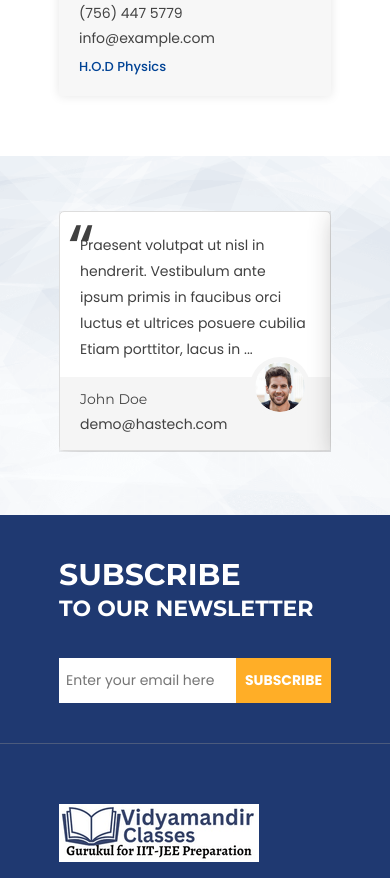
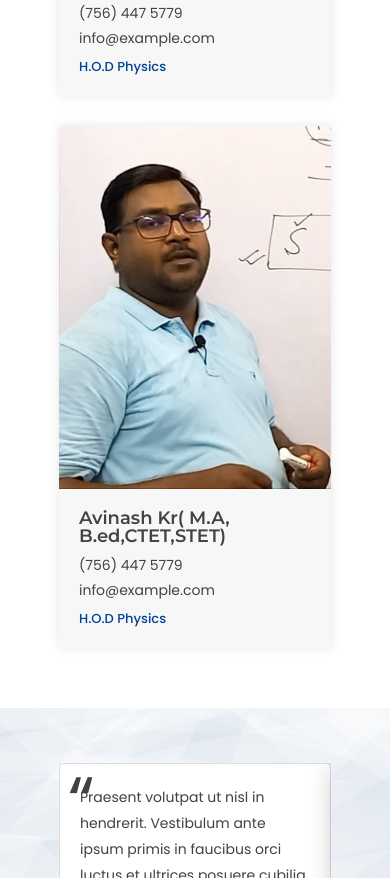
Before and after one commit to Sumiteshwark/VidyaMandirEasyWebesInternship, a plain HTML site: page about.html in a window 390 px wide. Shown: the part 5238-6116 px from the top of the page. Drawn offline with Linux system fonts and the light colour scheme; a script that the page names is missing.

Commit message:
Update about.html

```diff
--- a/about.html
+++ b/about.html
@@ -380,7 +380,7 @@
                   </div>
                   <div class="content">
                     <h4 class="title">
-                      <a href="">PrinceKS( M.Sc(Phy), B.ed)</a>
+                      <a href="">Prince Kumar Singh( M.Sc(Phy), B.ed)</a>
                     </h4>
                     <a href="#" class="phone">(756) 447 5779</a>
                     <a href="#" class="email">info@example.com</a>
@@ -412,6 +412,37 @@
                   <div class="content">
                     <h4 class="title">
                       <a href="">Mukesh Kumar( M.Sc(phy), B.ed)</a>
+                    </h4>
+                    <a href="#" class="phone">(756) 447 5779</a>
+                    <a href="#" class="email">info@example.com</a>
+                    <span class="properties">H.O.D Physics</span>
+                  </div>
+                </div>
+              </div>
+	<div class="col-lg-3 col-md-6 col-12">
+                <div class="agent mb-30">
+                  <div class="image img-full">
+                    <a class="img" href=""
+                      ><img src="img/teacher/AvinashKr.jpeg" alt=""
+                    /></a>
+                    <div class="social">
+                      <a href="#" class="facebook"
+                        ><i class="fa fa-facebook"></i
+                      ></a>
+                      <a href="#" class="twitter"
+                        ><i class="fa fa-twitter"></i
+                      ></a>
+                      <a href="#" class="linkedin"
+                        ><i class="fa fa-linkedin"></i
+                      ></a>
+                      <a href="#" class="google"
+                        ><i class="fa fa-google-plus"></i
+                      ></a>
+                    </div>
+                  </div>
+                  <div class="content">
+                    <h4 class="title">
+                      <a href="">Avinash Kr( M.A, B.ed,CTET,STET)</a>
                     </h4>
                     <a href="#" class="phone">(756) 447 5779</a>
                     <a href="#" class="email">info@example.com</a>
```
